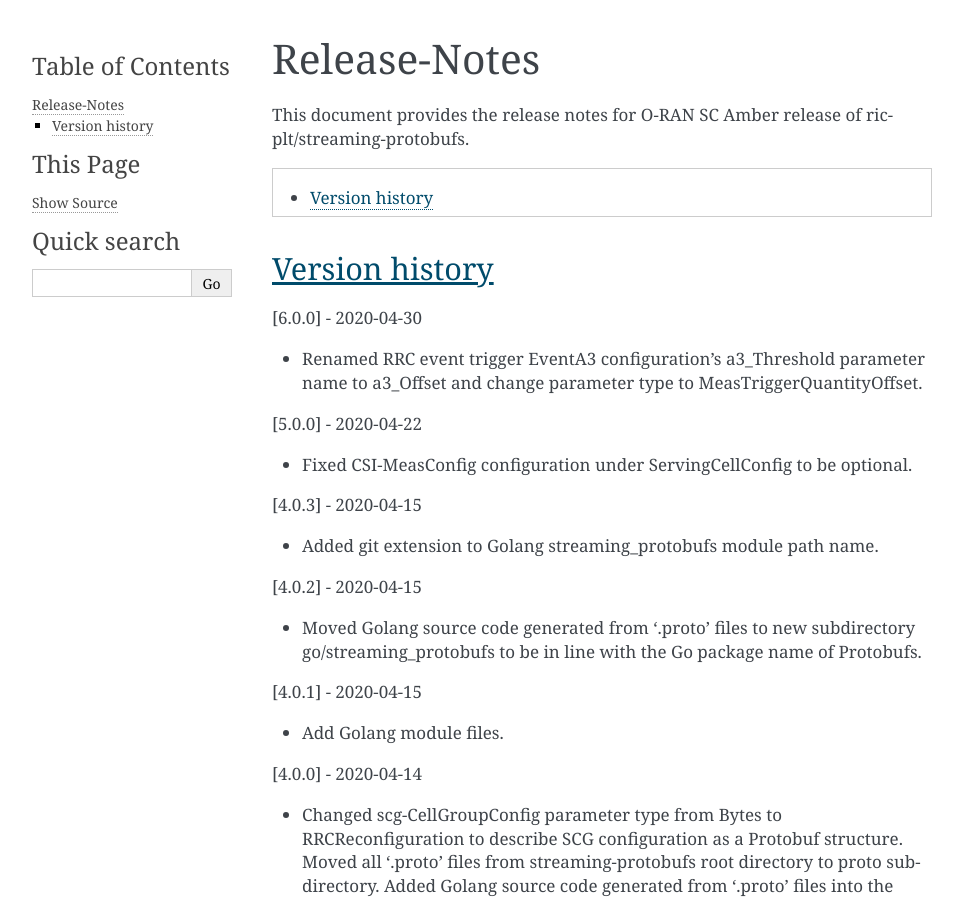
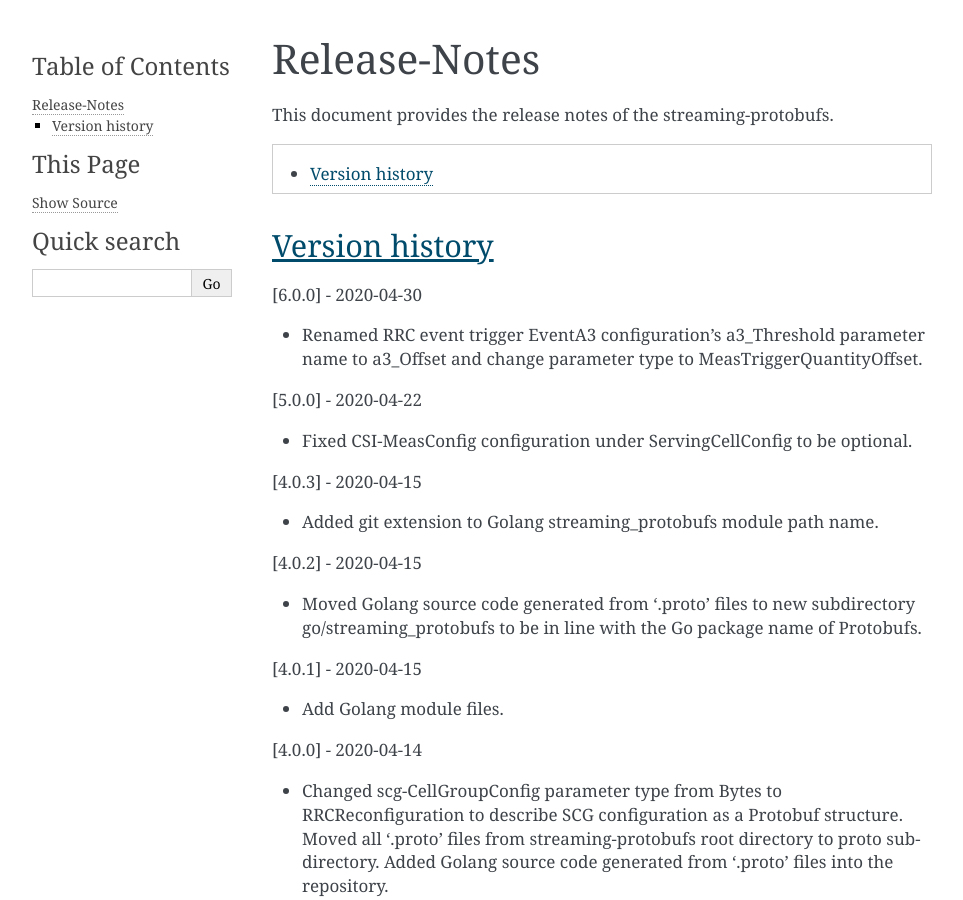
Before and after one commit to o-ran-sc/ric-plt-streaming-protobufs, a Sphinx documentation site: the page built from docs/release-notes.rst, in a window 1280 px wide and 900 px high. Shown: the whole window, without its empty margins (148-1111 px from the left). Built offline with Sphinx 7.4.7, drawn with Linux system fonts in a browser that asks for light colours.

Commit message:
Rephrase release notes introduction
Remove release name from introduction section to make it
unaltered for release changes.

Signed-off-by: Timo Tietavainen <timo.tietavainen@nokia.com>
Change-Id: Id0ec42791c7e564bde92137740813d8772701095

```diff
--- a/docs/release-notes.rst
+++ b/docs/release-notes.rst
@@ -19,8 +19,7 @@
 Release-Notes
 =============
 
-This document provides the release notes for O-RAN SC Amber release of
-ric-plt/streaming-protobufs.
+This document provides the release notes of the streaming-protobufs.
 
 .. contents::
    :depth: 3
```
